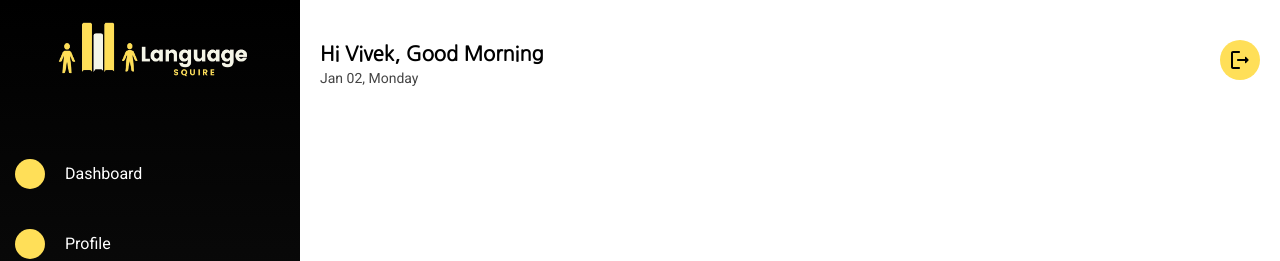
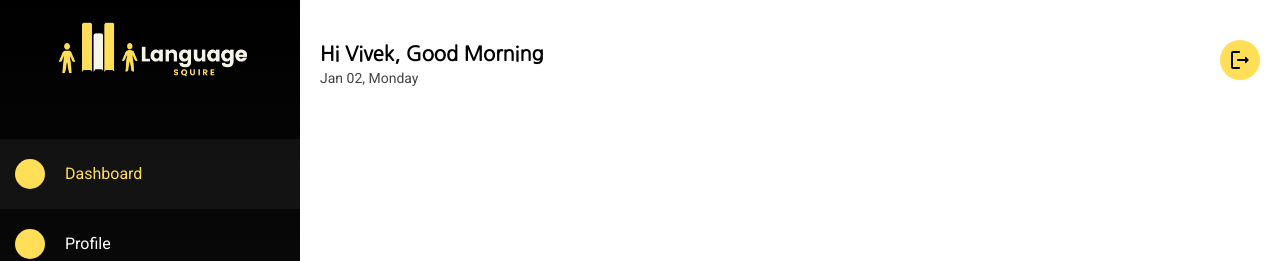
Before and after one commit to dev-vivekkhanal/language-squire-v1, a React (Vite) app: page /user/dashboard in a window 1280 px wide. Shown: the top 261 px of the page. Built offline with nearby package versions, Linux system fonts and the light colour scheme.

Commit message:
sidebar of dashboard active link highlighted

```diff
--- a/src/components/global/DashboardSidebar.jsx
+++ b/src/components/global/DashboardSidebar.jsx
@@ -1,4 +1,5 @@
 import React from "react";
+import { useLocation } from "react-router-dom";
 
 // assets
 import logo from "../../assets/header/logo.png";
@@ -44,6 +45,8 @@ const DashboardSidebar = () => {
       },
     ],
   };
+
+  const location = useLocation();
   return (
     <>
       {/* hamburger menu */}
@@ -80,9 +83,19 @@ const DashboardSidebar = () => {
               return (
                 <div
                   key={index}
-                  className="py-5 cursor-pointer group hover:bg-white hover:bg-opacity-5 transition-all"
+                  className={`py-5 cursor-pointer group  transition-all ${
+                    location?.pathname == data?.link_path
+                      ? "bg-white bg-opacity-5"
+                      : "hover:bg-white hover:bg-opacity-5"
+                  } `}
                 >
-                  <div className="flex items-center gap-5 w-[90%] mx-auto group-hover:text-[#FFDF58] transition-all">
+                  <div
+                    className={` ${
+                      location?.pathname == data?.link_path
+                        ? "text-[#FFDF58]"
+                        : "group-hover:text-[#FFDF58]"
+                    } flex items-center gap-5 w-[90%] mx-auto  transition-all`}
+                  >
                     <div className="aspect-square w-[30px] rounded-full bg-[#FFDF58] "></div>
                     <div>{data?.link_name}</div>
                   </div>
```
